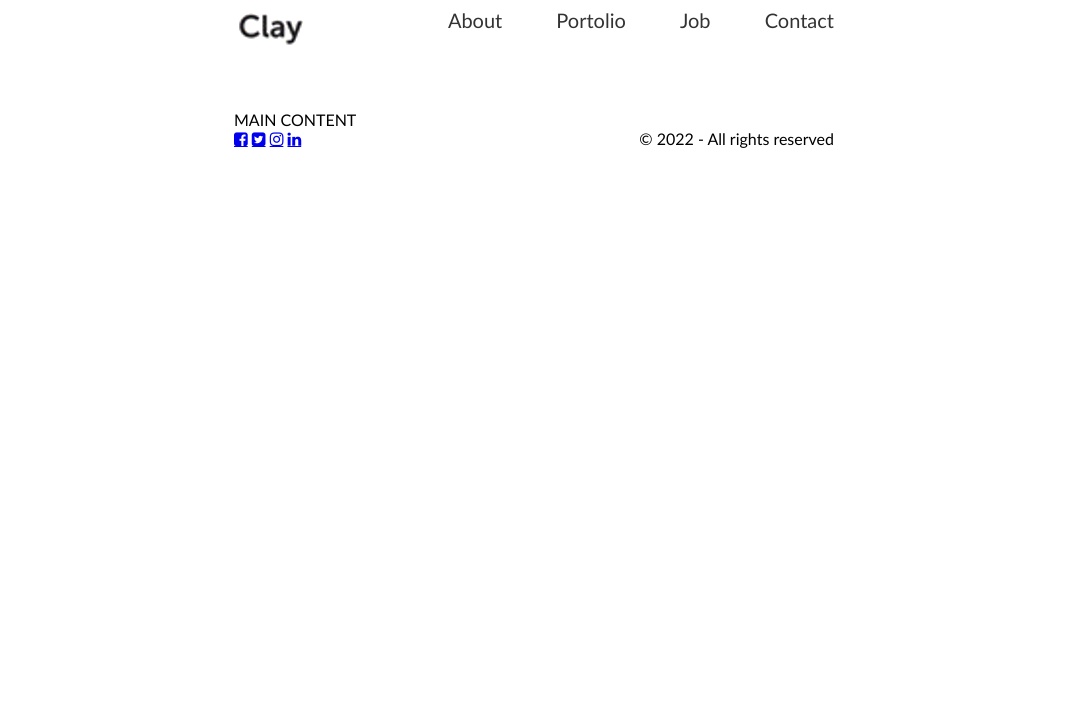
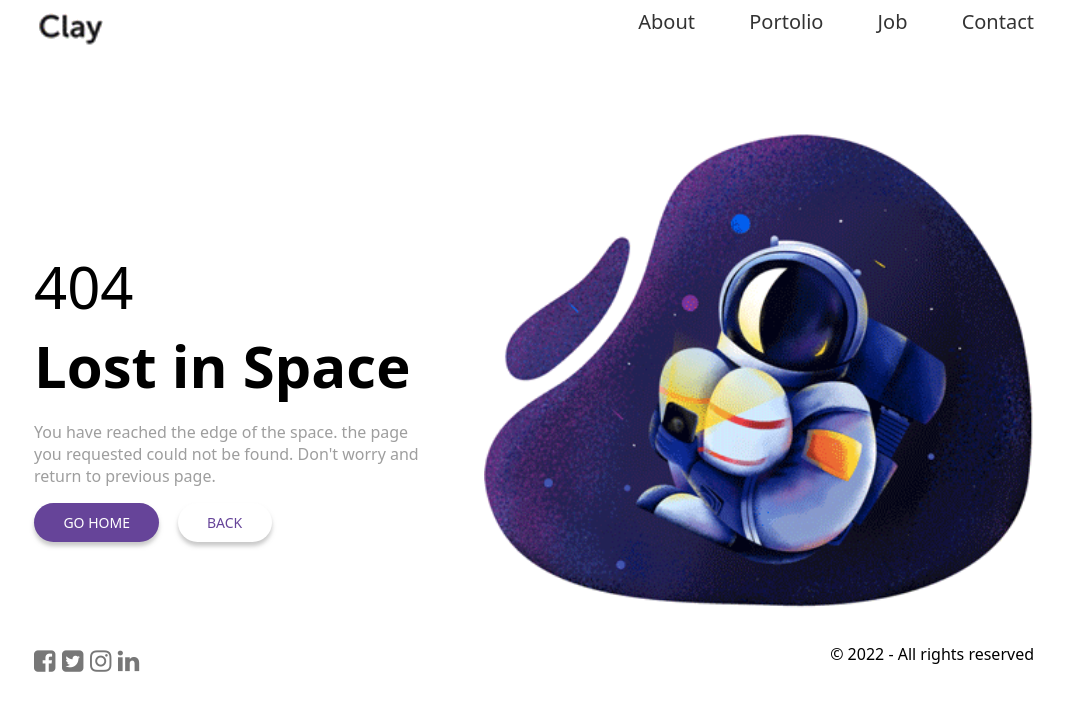
Before and after one commit to ugnekiev/39-grupe-astronautas, a website: page index.html in a window 1280 px wide. Shown: the whole page, without its empty margins (106-1171 px from the left). Drawn offline with Linux system fonts and the light colour scheme.

Commit message:
Rest of the style

```diff
--- /dev/null
+++ b/CSS/button.css
@@ -0,0 +1,33 @@
+.btn {
+    display: inline-block;
+    padding: 0.9em 2.1em;
+    font-size: 14px;
+    margin-right: 1em;
+    margin-bottom: 1em;
+    background-color: #649;
+    color: #fff;
+    text-transform: uppercase;
+    text-decoration: none;
+    line-height: 1em;
+    border: 0,1em solid #649;
+    border-radius: 2.5em;
+    box-shadow: 0px 4px 4px rgba(154, 154, 154, 0.533);
+    transition: all 0.3s;
+
+}
+.btn:hover {
+    background-color: #fff;
+    color: #649;
+    box-shadow: 0px 4px 12px rgba(37, 37, 37, 0.533);
+}
+
+.btn.btn-white {
+    background-color: #fff;
+    color: #649;
+}
+
+.btn.btn-white:hover {
+    background-color: #649;
+    color: #fff;
+
+}
--- a/CSS/main.css
+++ b/CSS/main.css
@@ -1,12 +1,12 @@
 body {
-    font-family: 'Gill Sans', 'Gill Sans MT', Calibri, 'Trebuchet MS', sans-serif;
+    font-family: system-ui, 'Gill Sans', 'Gill Sans MT', Calibri, 'Trebuchet MS', sans-serif;
 }
 
 
 .container {
-    width: 600px;
+    width: 1000px;
     display: inline-block;
-    margin: 0 calc((100% - 600px) / 2);
+    margin: 0 calc((100% - 1000px) / 2);
     margin-bottom: 60px;
 }
 
@@ -30,27 +30,60 @@ body {
     font-size: 20px;
     margin-left: 50px;
 }
-nav > a:first-child {
+.main-nav .link:first-child {
     margin: 0;
 }
-nav > a:hover {
+.main-nav .link:hover {
     text-decoration: underline;
     color: #649;
+    cursor: pointer;
 }
 
+.left-column {
+    width: 40%;
+    float: left;
+    margin-top: 135px;
+}
 
-/* main style */
+.main-title {
+    margin: 0;
+    display: block;
+    font-size: 58px;
+}
 
+.main-title > span {
+    font-weight: 100;
+    display: block;
+}
+.description {
+    font-size: 16px;
+    color: rgb(158, 158, 158);
+
+}
+
+.btn {
+
+}
+
+.right-column {
+    width: 55%;
+    float: right;
+}
 
 /* footer style*/
 
 
 .socials {
     float: left;
+    font-size: 25px;
 }
 
 .socials a {
-
+    color: #777;
+    text-decoration: none;
+}
+.socials a:hover {
+    color: #649;
 }
 
 .copyright {
--- a/index.html
+++ b/index.html
@@ -7,6 +7,8 @@
     <title>Astronautas</title>
     <!-- 3rd part, ikoneles, sriftai ir kita-->
     <link rel="stylesheet" href="./css/font-awesome.min.css">
+    <!-- components-->
+    <link rel="stylesheet" href="./CSS/button.css">
     <!-- custom part, -->
     <link rel="stylesheet" href="./css/main.css">
 
@@ -22,8 +24,15 @@
     </nav>
    </header>
 
-   <main class="container red">MAIN CONTENT
-
+   <main class="container red">
+      <div class="left-column">
+        <h1 class="main-title"><span>404</span>Lost in Space</h1>
+        <p class="description">You have reached the edge of the space. the page you requested could not be found. Don't worry and return to previous page.
+      </p>
+        <a href="#" class="btn">Go home</a>
+        <a href="#" class="btn btn-white">Back</a>
+     </div>
+     <img class="right-column" src="./img/astronautas.png" alt="astronautas su telefonu">
    </main>
 
    <footer class="container">
```
Also changed, not shown: img/astronautas.png (added).
